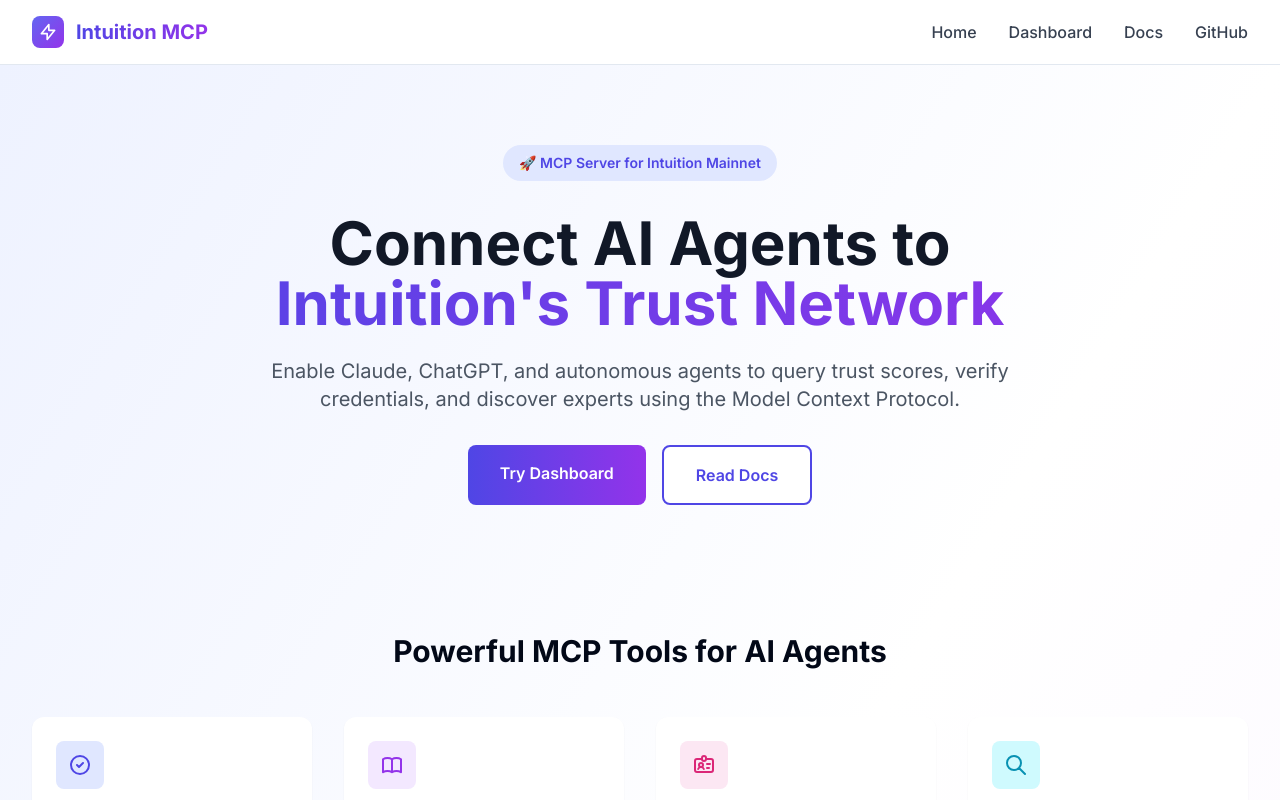
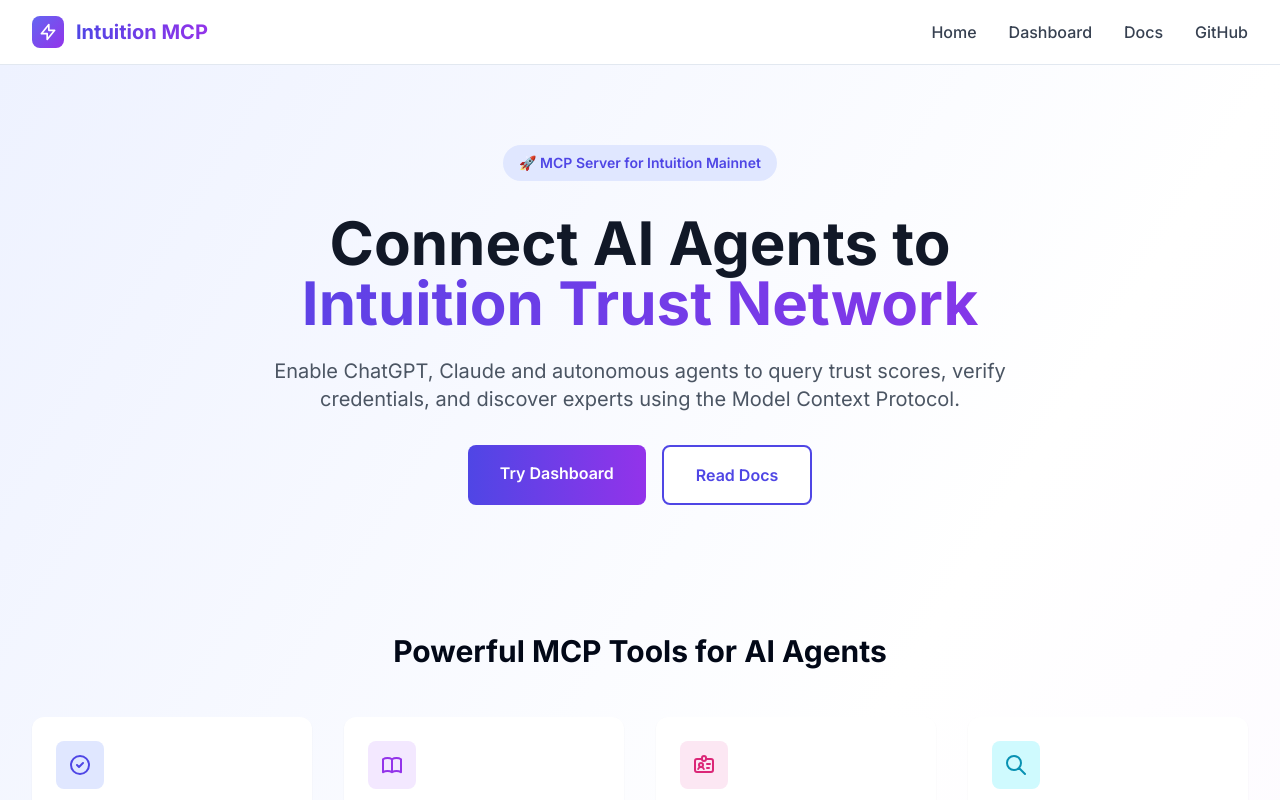
Before and after one commit to rudazy/Intuition-, a Next.js app: page / in a window 1280 px wide. Shown: the top 800 px of the page. Built offline with nearby package versions, Linux system fonts and the light colour scheme.

Commit message:
Fix typos in page header and description

```diff
--- a/app/page.tsx
+++ b/app/page.tsx
@@ -14,11 +14,11 @@
           <h1 className="text-5xl md:text-6xl font-bold text-gray-900 mb-6">
             Connect AI Agents to
             <span className="block text-transparent bg-clip-text bg-gradient-to-r from-indigo-600 to-purple-600">
-              Intuition's Trust Network
+              Intuition Trust Network
             </span>
           </h1>
           <p className="text-xl text-gray-600 mb-8 max-w-3xl mx-auto">
-            Enable Claude, ChatGPT, and autonomous agents to query trust scores,
+            Enable ChatGPT, Claude and autonomous agents to query trust scores,
             verify credentials, and discover experts using the Model Context Protocol.
           </p>
           <div className="flex flex-col sm:flex-row gap-4 justify-center">
```
